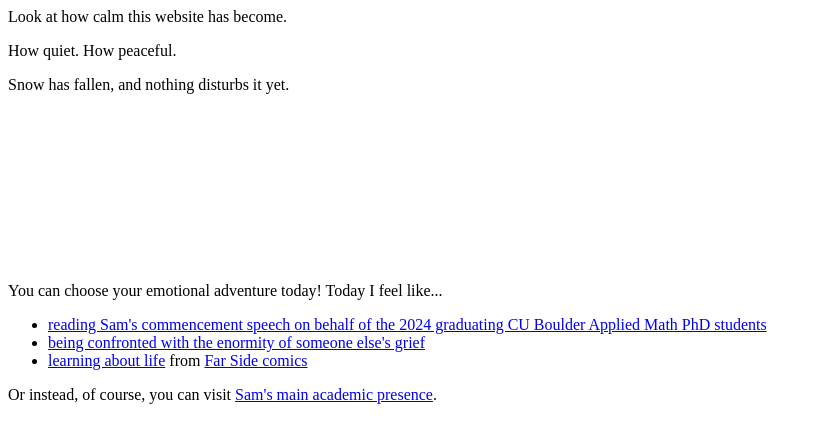
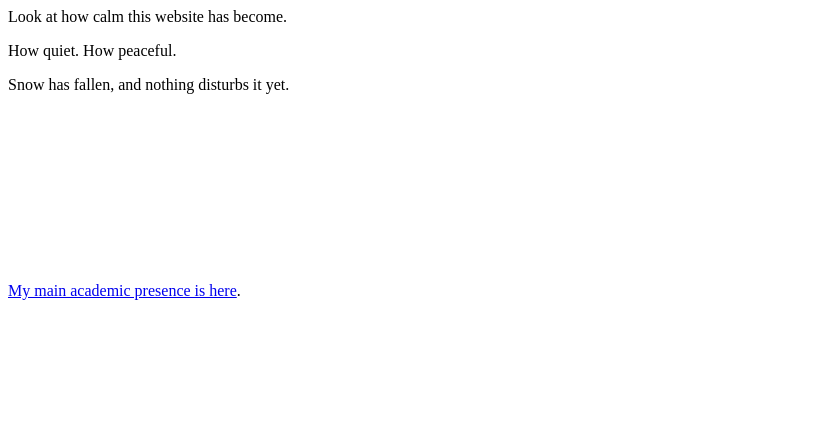
Before and after one commit to samzhang111/samzhang111.github.io, a Jekyll site: the page built from index.html, in a window 1280 px wide. Shown: the top 443 px of the page, without its empty margins (0-822 px from the left). Built offline with Jekyll 4.4.1, drawn with Linux system fonts in a browser that asks for light colours.

Commit message:
pare back index again

```diff
--- a/index.html
+++ b/index.html
@@ -22,14 +22,7 @@ title: a moment of silence
     <br/>
 
     <br><p><br>
-    You can choose your emotional adventure today! Today I feel like...
-    <ul>
-        <li><a href="/text/commencement.txt">reading Sam's commencement speech on behalf of the 2024 graduating CU Boulder Applied Math PhD students</a></li>
-        <li><a href="/nora">being confronted with the enormity of someone else's grief</a></li>
-        <li><a href="/images/far-side-maybe-we-should-write-that-spot-down.jpg">learning about life</a> from <a href="/images/far-side-mind-over-matter.jpg">Far Side comics</a></li>
-    </ul>
-
-        Or instead, of course, you can visit <a href="/main">Sam's main academic presence</a>.
+        <a href="/main">My main academic presence is here</a>.
 
     <p>
     <br/>
```
